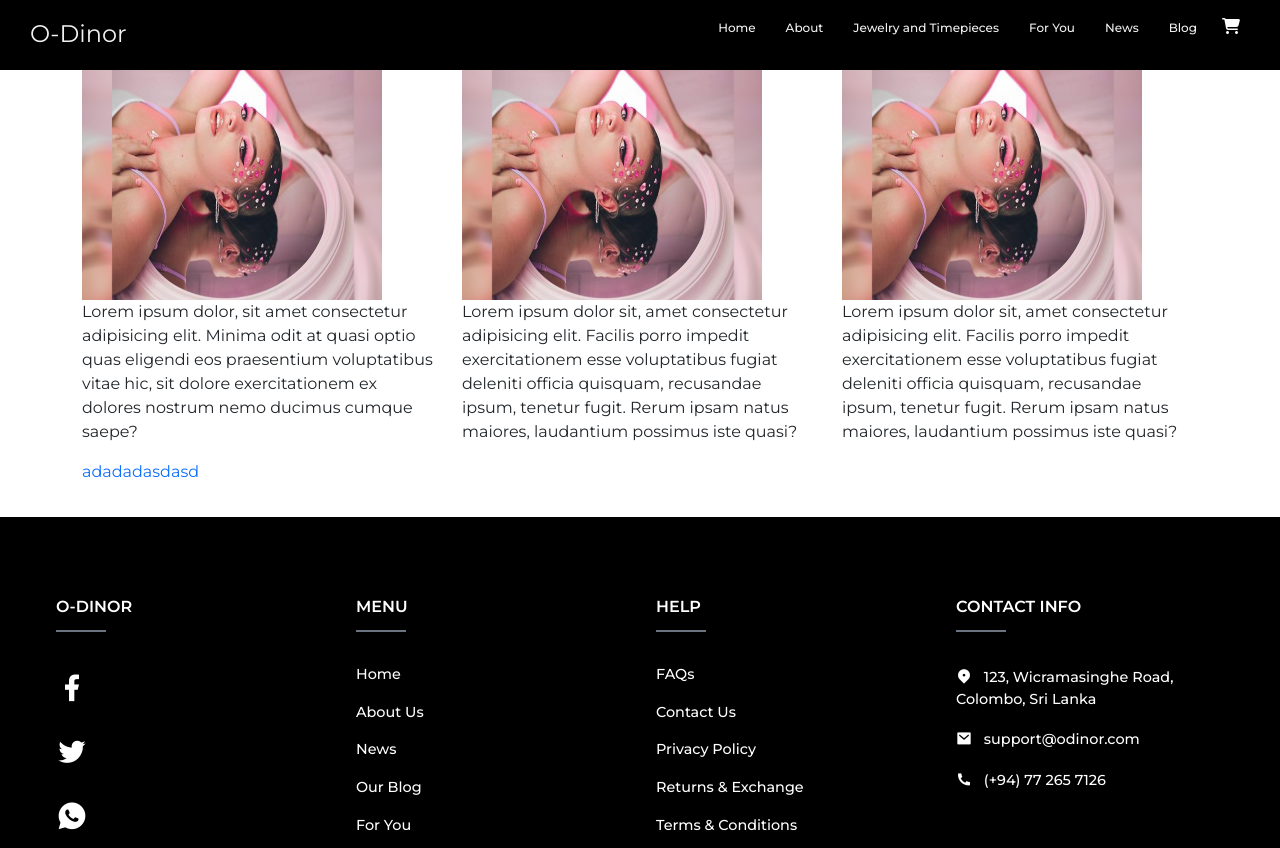
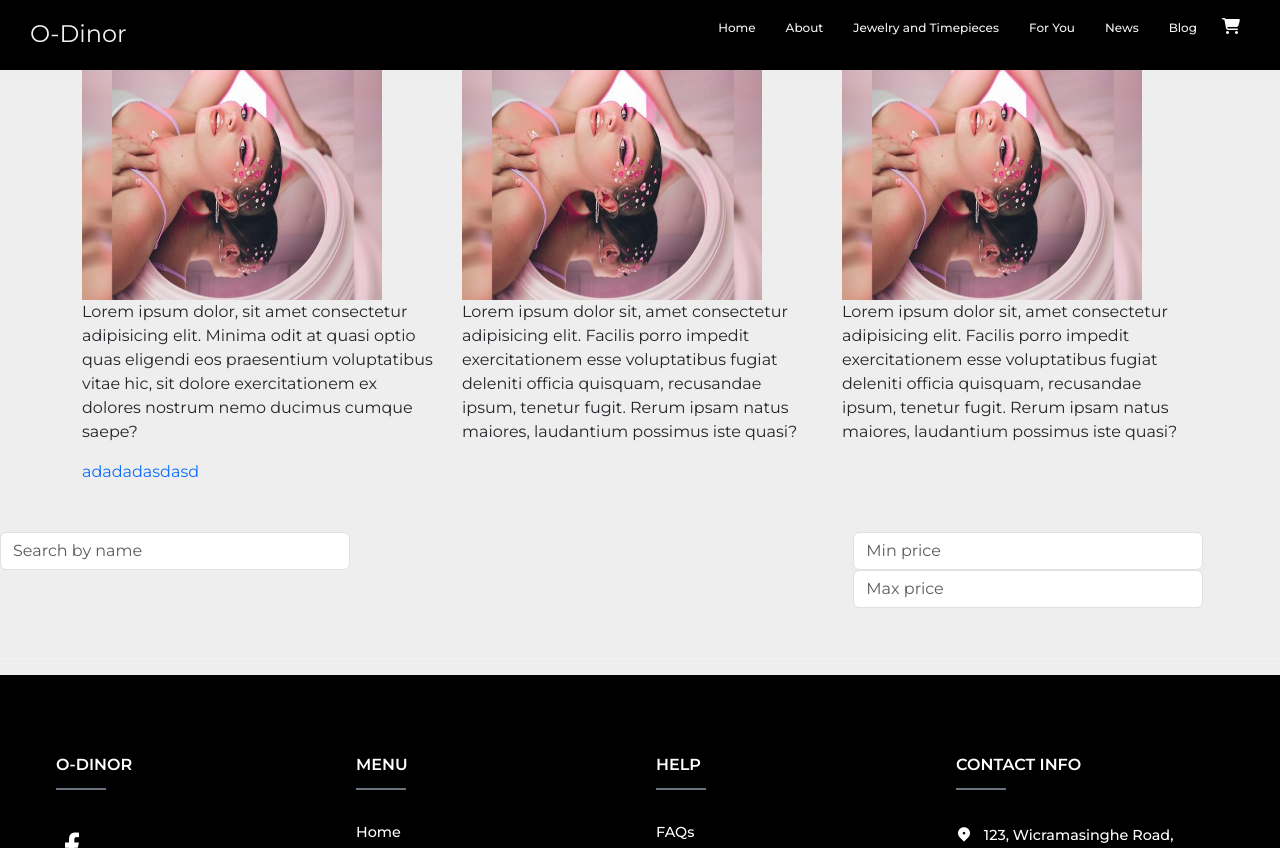
Before and after one commit to AkashMaheema/o-dinor-new, a PHP site: page /test.php in a window 1280 px wide. Shown: the top 848 px of the page. Run offline with PHP 8.4, Linux system fonts and the light colour scheme; some libraries are stand-ins or nearby versions.

Commit message:
update shop

```diff
--- a/o-Dinor_front/css/shop.css
+++ b/o-Dinor_front/css/shop.css
@@ -5,25 +5,20 @@ body {
 }
 
 /* filter products  */
-
 .filter{
-    display: flex;
-    justify-content: space-between;
     margin-bottom: 50px;
 }
 .SearchbyName{
-    width: 400px;
+    width: 350px;
 }
 .filterByPrice{
-    width: 300px;
-    display: flex;
+    width: 350px;
 }
 .min_price{
     margin-right: 10px ;
 }
 
 /*filter css end */
-
 .form-check-name {
     margin-right: 100px !important;
 }
@@ -31,8 +26,11 @@ body {
 .title {
     margin-top: 100px;
 }
-
+.colClass{
+    margin-left: 300px;
+}
 .card {
+    align-self: center;
     width: 280px;
     height: 500px;
     border-radius: 20px;
--- a/o-Dinor_front/test.php
+++ b/o-Dinor_front/test.php
@@ -6,6 +6,7 @@
     <meta name="viewport" content="width=device-width, initial-scale=1.0">
     <title>Document</title>
     <link href="https://cdn.jsdelivr.net/npm/bootstrap@5.3.3/dist/css/bootstrap.min.css" rel="stylesheet">
+    <link rel="stylesheet" href="css/shop.css" />
 </head>
 
 <body>
@@ -14,29 +15,51 @@
     <section>
         <div class="container">
             <div class="row">
-                <div class="col-lg-4">
-                <div class="">
-                    <img src="images/fashions1.jpg" alt="Post Image" style="height:300px; width:300px;">
+                <div class="col-lg-4 mb-5">
+                    <div class="">
+                        <img src="images/fashions1.jpg" alt="Post Image" style="height:300px; width:300px;">
 
-                    <p>
-                        Lorem ipsum dolor, sit amet consectetur adipisicing elit. Minima odit at quasi optio quas eligendi eos praesentium voluptatibus vitae hic, sit dolore exercitationem ex dolores nostrum nemo ducimus cumque saepe?
-                    </p>
-                    <a href="adajdnadnajdajd.php">adadadasdasd</a>
+                        <p>
+                            Lorem ipsum dolor, sit amet consectetur adipisicing elit. Minima odit at quasi optio quas
+                            eligendi eos praesentium voluptatibus vitae hic, sit dolore exercitationem ex dolores
+                            nostrum nemo ducimus cumque saepe?
+                        </p>
+                        <a href="adajdnadnajdajd.php">adadadasdasd</a>
                     </div>
                 </div>
-                <div class="col-lg-4">
+                <div class="col-lg-4 mb-5">
                     <img src="images/fashions1.jpg" alt="Post Image" style="height:300px; width:300px;">
                     <p>
-                        Lorem ipsum dolor sit, amet consectetur adipisicing elit. Facilis porro impedit exercitationem esse voluptatibus fugiat deleniti officia quisquam, recusandae ipsum, tenetur fugit. Rerum ipsam natus maiores, laudantium possimus iste quasi?
+                        Lorem ipsum dolor sit, amet consectetur adipisicing elit. Facilis porro impedit exercitationem
+                        esse voluptatibus fugiat deleniti officia quisquam, recusandae ipsum, tenetur fugit. Rerum ipsam
+                        natus maiores, laudantium possimus iste quasi?
                     </p>
                 </div>
                 <div class="col-lg-4">
                     <img src="images/fashions1.jpg" alt="Post Image" style="height:300px; width:300px;">
                     <p>
-                        Lorem ipsum dolor sit, amet consectetur adipisicing elit. Facilis porro impedit exercitationem esse voluptatibus fugiat deleniti officia quisquam, recusandae ipsum, tenetur fugit. Rerum ipsam natus maiores, laudantium possimus iste quasi?
+                        Lorem ipsum dolor sit, amet consectetur adipisicing elit. Facilis porro impedit exercitationem
+                        esse voluptatibus fugiat deleniti officia quisquam, recusandae ipsum, tenetur fugit. Rerum ipsam
+                        natus maiores, laudantium possimus iste quasi?
                     </p>
                 </div>
             </div>
+        </div>
+        <div class="filter d-md-flex">
+                <div class="col-lg-8">
+                        <div class="SearchbyName" >
+                            <input type="text" id="search-name" class="form-control form-check-name"
+                                placeholder="Search by name">
+                        </div>
+                </div>
+                <div class="col-lg-2 order-end">
+                        <div class="filterByPrice">
+                            <input type="number" id="search-price-min" class="form-control min_price"
+                                placeholder="Min price">
+                            <input type="number" id="search-price-max" class="form-control max_price"
+                                placeholder="Max price">
+                    </div>
+                </div>
         </div>
         <!-- <div class="container">
             <div class="row">
```
Also changed, not shown: o-Dinor_front/shop.php (+35 -16 lines).
